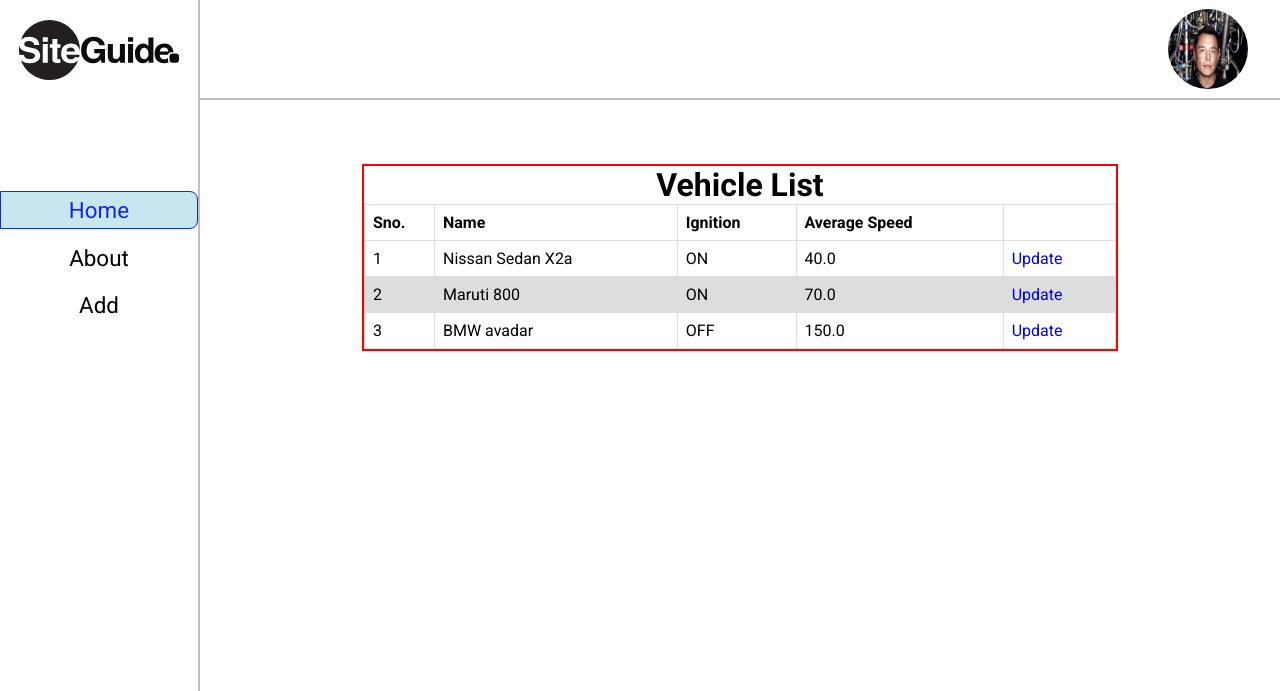
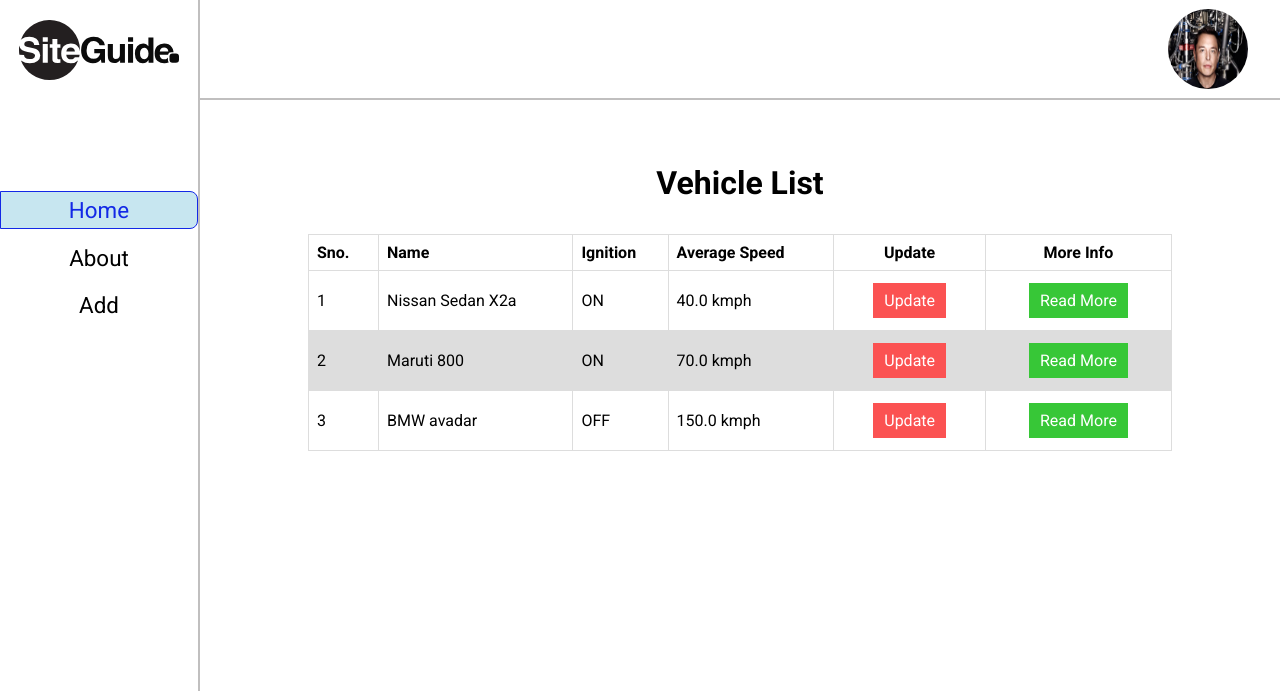
Before and after one commit to Aryan-ki-codepanti/vehicle-app, a Django app: page / in a window 1280 px wide. Shown: the top 691 px of the page. Run offline with Django 3.2, Linux system fonts and the light colour scheme; data comes from the database, SQL or seed files in the repository.

Commit message:
Added update and read more buttons on vehicle list

```diff
--- a/base/static/base/css/styles.css
+++ b/base/static/base/css/styles.css
@@ -92,14 +92,14 @@
 /* Home */
 
 .home-container{
-    width: 70%;
-    max-width: 1000px;
+    width: 80%;
+    max-width: 1200px;
     margin: 4em auto;
-    border: 2px solid red;
 }
 
 .home-container h1 {
     text-align: center;
+    margin-bottom: 1em;
 }
 
 table {
@@ -120,3 +120,43 @@
 .short-col{
     width: 70px;
 }
+
+.updateBtn , .readBtn{
+    padding: 0.5em 0.7em;
+    font-size: 1rem;
+    color: #fff;
+
+}
+
+.updateBtn{
+    background: rgb(251, 82, 82);
+}
+.updateBtn:hover{
+    background: rgb(243, 10, 10);
+}
+
+.readBtn{
+    background:rgb(55, 199, 55);
+}
+
+
+.readBtn:hover{
+    background:rgb(5, 153, 5);
+}
+
+.btnTd {
+    padding: 20px;
+    text-align: center;
+}
+
+@media screen and (max-width: 1200px) {
+    .updateBtn , .readBtn{
+        font-size: 0.7rem;
+        display: inline-block;
+        width: 100%;
+    }
+}
+
+.text-center{
+    text-align: center;
+}
--- a/base/templates/base/home.html
+++ b/base/templates/base/home.html
@@ -19,7 +19,8 @@
                         <th> Name </th>
                         <th> Ignition </th>
                         <th> Average Speed </th>
-                        <th>  </th>
+                        <th class="text-center"> Update </th>
+                        <th class="text-center"> More Info </th>
                     </tr>
                 </thead>
 
@@ -37,8 +38,9 @@
                                 <td>OFF</td>
                             {% endif %}
 
-                            <td>{{ vehicle.avg_speed }}</td>
-                            <td> <a class="updateBtn" href="/update/{{ vehicle.id }}">Update</a> </td>
+                            <td>{{ vehicle.avg_speed }} kmph</td>
+                            <td class="btnTd"> <a class="updateBtn" href="/update/{{ vehicle.id }}">Update</a> </td>
+                            <td class="btnTd"> <a class="readBtn" href="/vehicle/{{ vehicle.id }}">Read More</a> </td>
                         </tr>
                     {% endfor %}
 
```
